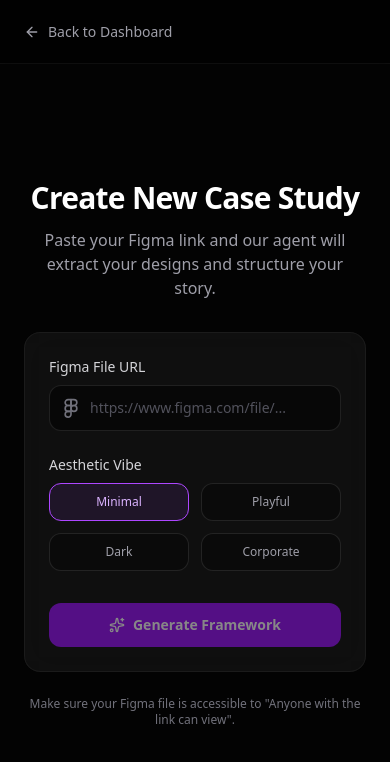
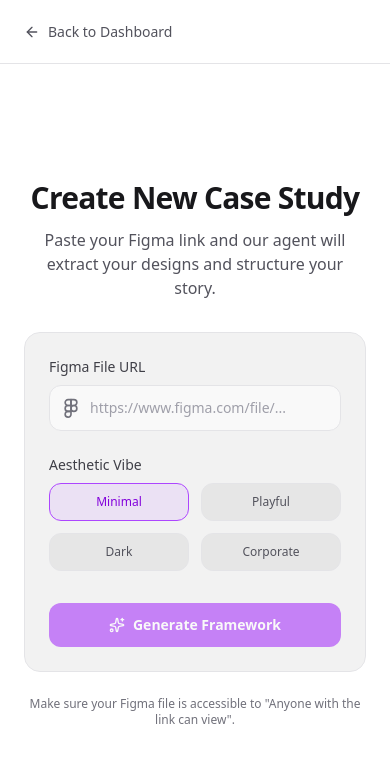
Before and after one commit to devifeoma/CaseCraft, a Next.js app: page /new in a window 390 px wide. Shown: the top 762 px of the page. Built offline with nearby package versions, Linux system fonts and the light colour scheme.

Commit message:
feat: implement global responsive light and dark mode for all pages

```diff
--- a/src/app/login/page.tsx
+++ b/src/app/login/page.tsx
@@ -9,11 +9,11 @@ export default async function LoginPage({
 }) {
     const resolvedSearchParams = await searchParams
     return (
-        <div className="flex h-screen w-full flex-col items-center justify-center bg-black px-4 text-zinc-100 selection:bg-purple-500/30">
+        <div className="flex h-screen w-full flex-col items-center justify-center bg-background px-4 text-foreground selection:bg-purple-500/30">
             <div className="mb-8 flex items-center gap-2">
                 <Link href="/" className="flex items-center gap-2 transition-opacity hover:opacity-80">
                     <div className="h-6 w-6 rounded-md bg-gradient-to-br from-purple-500 to-indigo-600" />
-                    <span className="font-semibold tracking-tight text-white">CaseCraft</span>
+                    <span className="font-semibold tracking-tight text-zinc-900 dark:text-white">CaseCraft</span>
                 </Link>
             </div>
 
--- a/src/app/new/page.tsx
+++ b/src/app/new/page.tsx
@@ -29,9 +29,9 @@ export default function NewProjectPage() {
     }
 
     return (
-        <div className="flex min-h-screen w-full flex-col bg-[#030303] text-zinc-100 selection:bg-purple-500/30">
-            <header className="flex h-16 items-center border-b border-white/5 bg-black/50 px-6 backdrop-blur-md">
-                <Link href="/dashboard" className="flex items-center gap-2 text-sm font-medium text-zinc-400 hover:text-white transition-colors">
+        <div className="flex min-h-screen w-full flex-col bg-background text-foreground selection:bg-purple-500/30">
+            <header className="flex h-16 items-center border-b border-zinc-200 dark:border-white/5 bg-white/50 dark:bg-black/50 px-6 backdrop-blur-md">
+                <Link href="/dashboard" className="flex items-center gap-2 text-sm font-medium text-zinc-600 dark:text-zinc-400 hover:text-zinc-900 dark:hover:text-white transition-colors">
                     <ArrowLeft className="h-4 w-4" />
                     Back to Dashboard
                 </Link>
@@ -40,13 +40,13 @@ export default function NewProjectPage() {
             <main className="flex flex-1 items-center justify-center p-6">
                 <div className="w-full max-w-xl">
                     <div className="mb-8 text-center">
-                        <h1 className="text-3xl font-semibold tracking-tight text-white mb-3">Create New Case Study</h1>
-                        <p className="text-zinc-400">Paste your Figma link and our agent will extract your designs and structure your story.</p>
+                        <h1 className="text-3xl font-semibold tracking-tight text-zinc-900 dark:text-white mb-3">Create New Case Study</h1>
+                        <p className="text-zinc-600 dark:text-zinc-400">Paste your Figma link and our agent will extract your designs and structure your story.</p>
                     </div>
 
-                    <form onSubmit={handleSubmit} className="rounded-2xl border border-white/5 bg-white/5 p-6 backdrop-blur-lg sm:p-8">
+                    <form onSubmit={handleSubmit} className="rounded-2xl border border-zinc-200 dark:border-white/5 bg-black/5 dark:bg-white/5 p-6 backdrop-blur-lg sm:p-8">
                         <div className="mb-6 flex flex-col gap-2">
-                            <label htmlFor="figma-url" className="text-sm font-medium text-zinc-300">
+                            <label htmlFor="figma-url" className="text-sm font-medium text-zinc-700 dark:text-zinc-300">
                                 Figma File URL
                             </label>
                             <div className="relative flex items-center">
@@ -54,7 +54,7 @@ export default function NewProjectPage() {
                                 <input
                                     id="figma-url"
                                     type="url"
-                                    className="w-full rounded-xl border border-white/10 bg-black/50 py-3 pl-10 pr-4 text-sm text-white outline-none transition-all placeholder:text-zinc-600 focus:border-purple-500/50 focus:bg-black"
+                                    className="w-full rounded-xl border border-zinc-200 dark:border-white/10 bg-white/50 dark:bg-black/50 py-3 pl-10 pr-4 text-sm text-zinc-900 dark:text-white outline-none transition-all placeholder:text-zinc-400 dark:placeholder:text-zinc-600 focus:border-purple-500/50 focus:bg-white dark:focus:bg-black"
                                     placeholder="https://www.figma.com/file/..."
                                     value={url}
                                     onChange={(e) => setUrl(e.target.value)}
@@ -64,7 +64,7 @@ export default function NewProjectPage() {
                         </div>
 
                         <div className="mb-8 flex flex-col gap-2">
-                            <label className="text-sm font-medium text-zinc-300">
+                            <label className="text-sm font-medium text-zinc-700 dark:text-zinc-300">
                                 Aesthetic Vibe
                             </label>
                             <div className="grid grid-cols-2 gap-3 sm:grid-cols-4">
@@ -74,8 +74,8 @@ export default function NewProjectPage() {
                                         type="button"
                                         onClick={() => setVibe(v)}
                                         className={`rounded-xl border py-2.5 text-xs font-medium capitalize transition-all ${vibe === v
-                                                ? 'border-purple-500 bg-purple-500/10 text-purple-300'
-                                                : 'border-white/10 bg-black/30 text-zinc-400 hover:border-white/20 hover:text-zinc-200'
+                                            ? 'border-purple-500 bg-purple-500/10 text-purple-700 dark:text-purple-300'
+                                            : 'border-zinc-200 dark:border-white/10 bg-black/5 dark:bg-black/30 text-zinc-600 dark:text-zinc-400 hover:border-zinc-300 dark:hover:border-white/20 hover:text-zinc-900 dark:hover:text-zinc-200'
                                             }`}
                                     >
                                         {v}
--- a/src/app/p/[id]/page.tsx
+++ b/src/app/p/[id]/page.tsx
@@ -11,15 +11,15 @@ export default async function PublicProjectPage({
 
     // Simulated case study data
     return (
-        <div className="min-h-screen bg-[#030303] text-zinc-100 selection:bg-purple-500/30">
+        <div className="min-h-screen bg-background text-foreground selection:bg-purple-500/30">
             <main className="mx-auto max-w-3xl px-6 py-24 sm:py-32">
                 <div className="mb-16">
-                    <h1 className="mb-4 text-4xl font-semibold tracking-tight text-white sm:text-5xl">Redesigning Checkout</h1>
-                    <p className="text-xl text-zinc-400">A UX Case Study by CaseCraft User</p>
+                    <h1 className="mb-4 text-4xl font-semibold tracking-tight text-zinc-900 dark:text-white sm:text-5xl">Redesigning Checkout</h1>
+                    <p className="text-xl text-zinc-600 dark:text-zinc-400">A UX Case Study by CaseCraft User</p>
                 </div>
 
                 {/* Narrative Block */}
-                <section className="prose prose-invert prose-p:leading-relaxed prose-headings:font-semibold max-w-none text-zinc-300">
+                <section className="prose dark:prose-invert prose-p:leading-relaxed prose-headings:font-semibold max-w-none text-zinc-700 dark:text-zinc-300">
                     <h2>The Challenge</h2>
                     <p>
                         The primary goal was to modernize the legacy checkout system to reduce cart abandonment.
@@ -42,8 +42,8 @@ export default async function PublicProjectPage({
                         To tackle this, we initiated a comprehensive review of the user journey. By focusing on the critical path, we designed a streamlined flow that abstracted the underlying complexity away from the user. We relied heavily on progressive disclosure and contextual cues.
                     </p>
 
-                    <div className="my-12 flex h-64 w-full items-center justify-center rounded-2xl bg-white/5 border border-white/10">
-                        <span className="text-sm font-medium text-zinc-500">Figma Image: Final UI Flow</span>
+                    <div className="my-12 flex h-64 w-full items-center justify-center rounded-2xl bg-black/5 dark:bg-white/5 border border-zinc-200 dark:border-white/10">
+                        <span className="text-sm font-medium text-zinc-600 dark:text-zinc-400">Figma Image: Final UI Flow</span>
                     </div>
 
                     <h2>The Outcome</h2>
@@ -59,9 +59,9 @@ export default async function PublicProjectPage({
                 </div>
 
                 {/* Footer / Watermark */}
-                <footer className="mt-32 flex items-center justify-between border-t border-white/10 pt-8 text-sm text-zinc-500">
+                <footer className="mt-32 flex items-center justify-between border-t border-zinc-200 dark:border-white/10 pt-8 text-sm text-zinc-500 dark:text-zinc-400">
                     <span>© 2026 Author Name</span>
-                    <a href="/" className="flex items-center gap-2 hover:text-white transition-colors">
+                    <a href="/" className="flex items-center gap-2 hover:text-zinc-900 dark:hover:text-white transition-colors">
                         <div className="h-4 w-4 rounded-sm bg-purple-500"></div>
                         Powered by CaseCraft
                     </a>
```
Also changed, not shown: src/app/login/login-form.tsx (+9 -9 lines).
